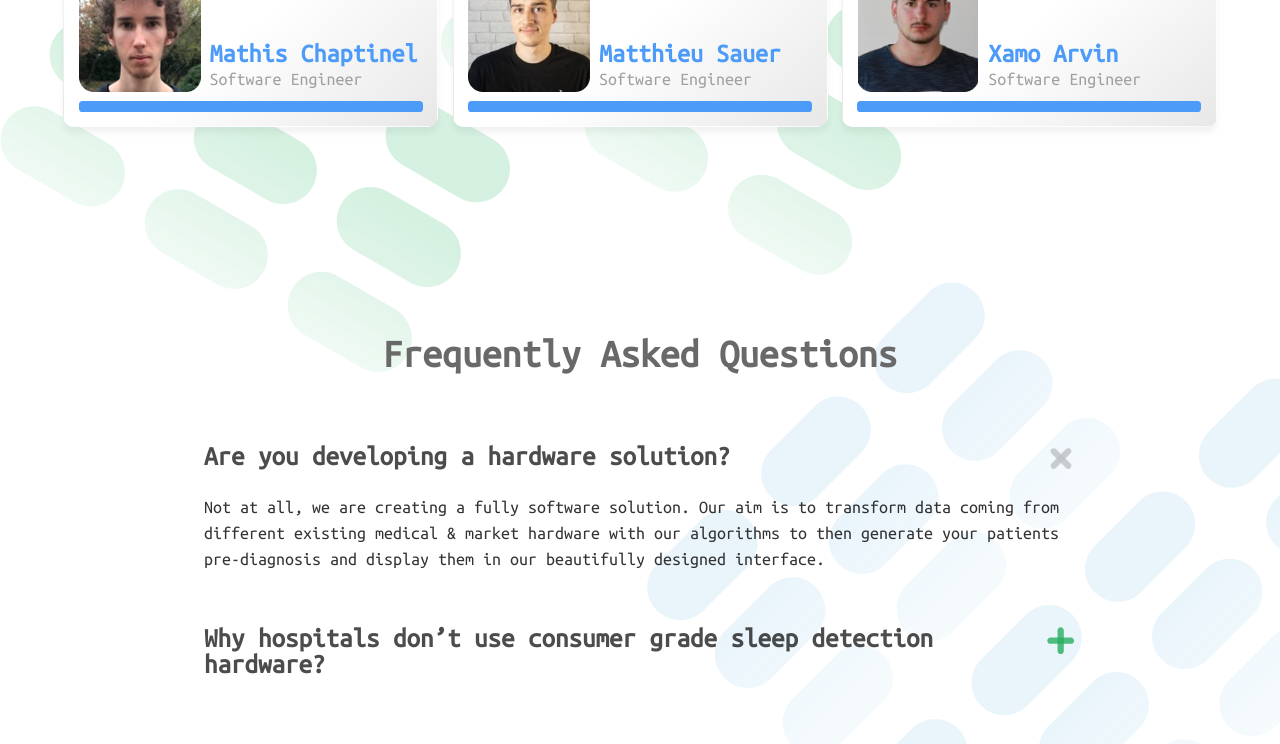
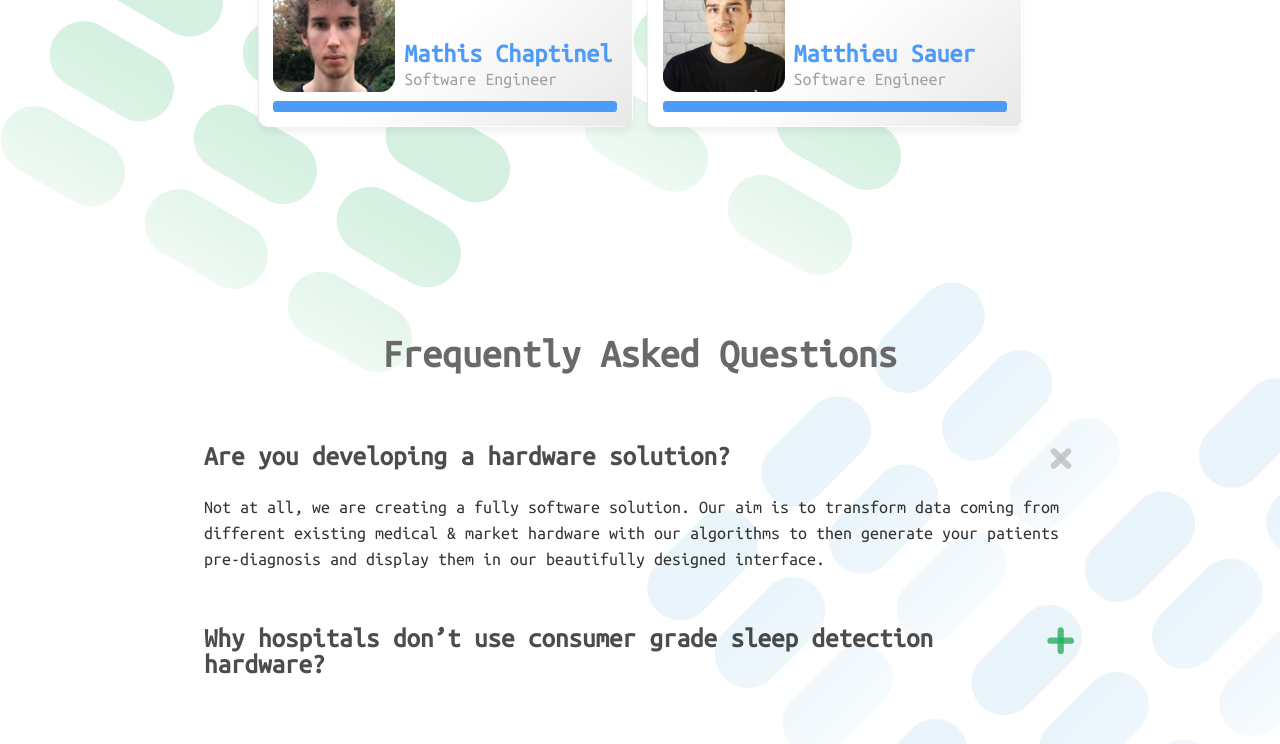
Before and after one commit to awaketogether/Site, a Gatsby site: page / in a window 1280 px wide. Shown: the part 2234-2978 px from the top of the page. Built offline with nearby package versions, Linux system fonts and the light colour scheme; Gatsby itself is replaced by a stand-in of ours.

Commit message:
fix(master): remove arvin from team members

```diff
--- a/src/sections/team.js
+++ b/src/sections/team.js
@@ -6,7 +6,6 @@ import PictoTwitter from "../images/picto-twitter.svg"
 import PictoMedium from "../images/picto-medium.svg"
 
 import ProfilePicMichele from "../images/team/profile-michele.png"
-import ProfilePicXamo from "../images/team/profile-xamo.png"
 import ProfilePicMatthieu from "../images/team/profile-matthieu.png"
 import ProfilePicSimon from "../images/team/profile-simon.png"
 import ProfilePicLeos from "../images/team/profile-leos.png"
@@ -174,12 +173,6 @@ const Team = () => (
                         job: "Software Engineer",
                         github: "matthieu-sauer",
                         pic: ProfilePicMatthieu
-                    },
-                    {
-                        name: "Xamo Arvin",
-                        job: "Software Engineer",
-                        github: "vaderxami",
-                        pic: ProfilePicXamo
                     }
                 ].map(({name, job, github, twitter, medium, pic}, key) => (
                     <Profile key={key} name={name} job={job} github={github} twitter={twitter} medium={medium} pic={pic}/>
```
Also changed, not shown: cypress/integration/home.spec.js (+0 -1 lines), src/images/team/profile-xamo.png (deleted).
